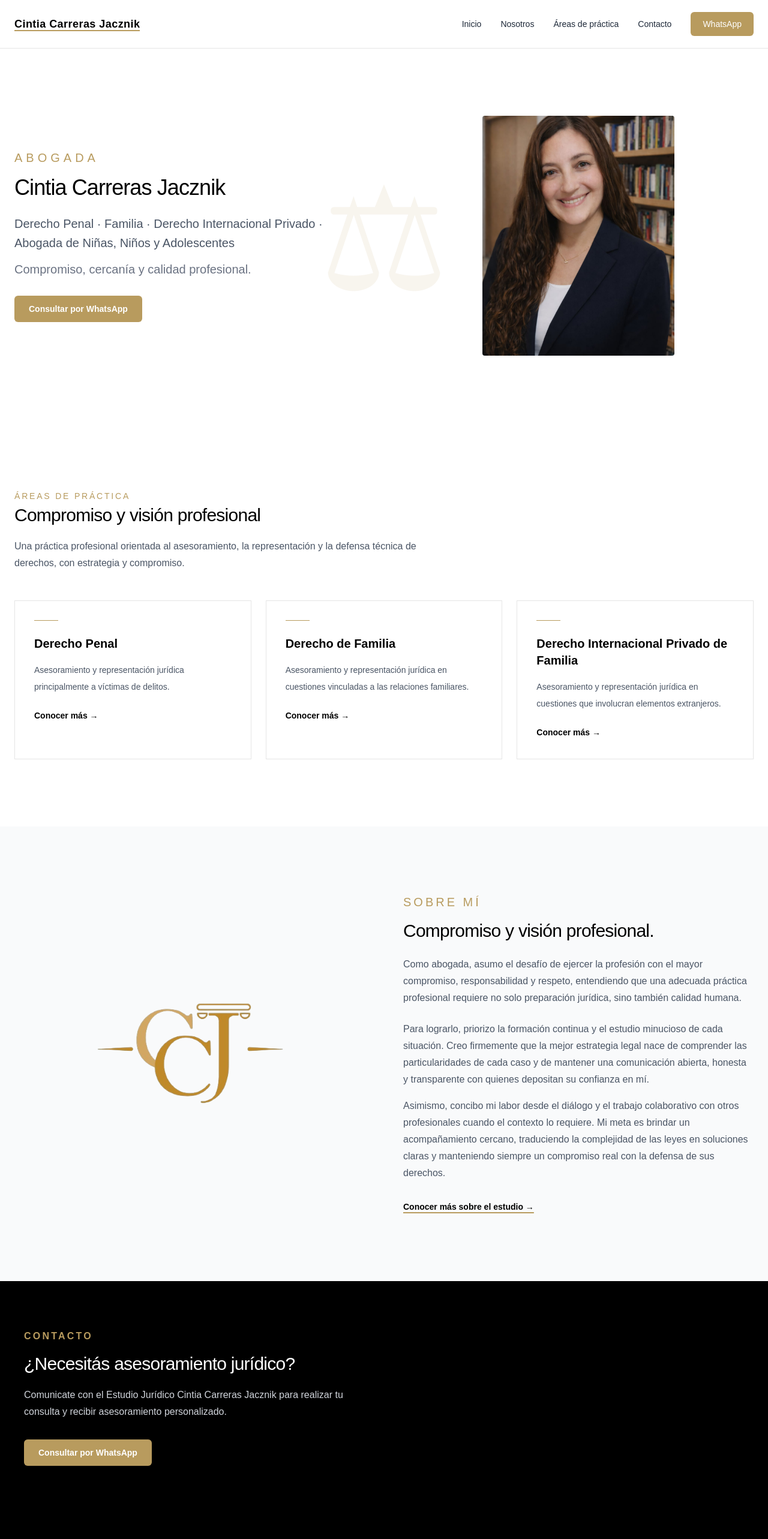
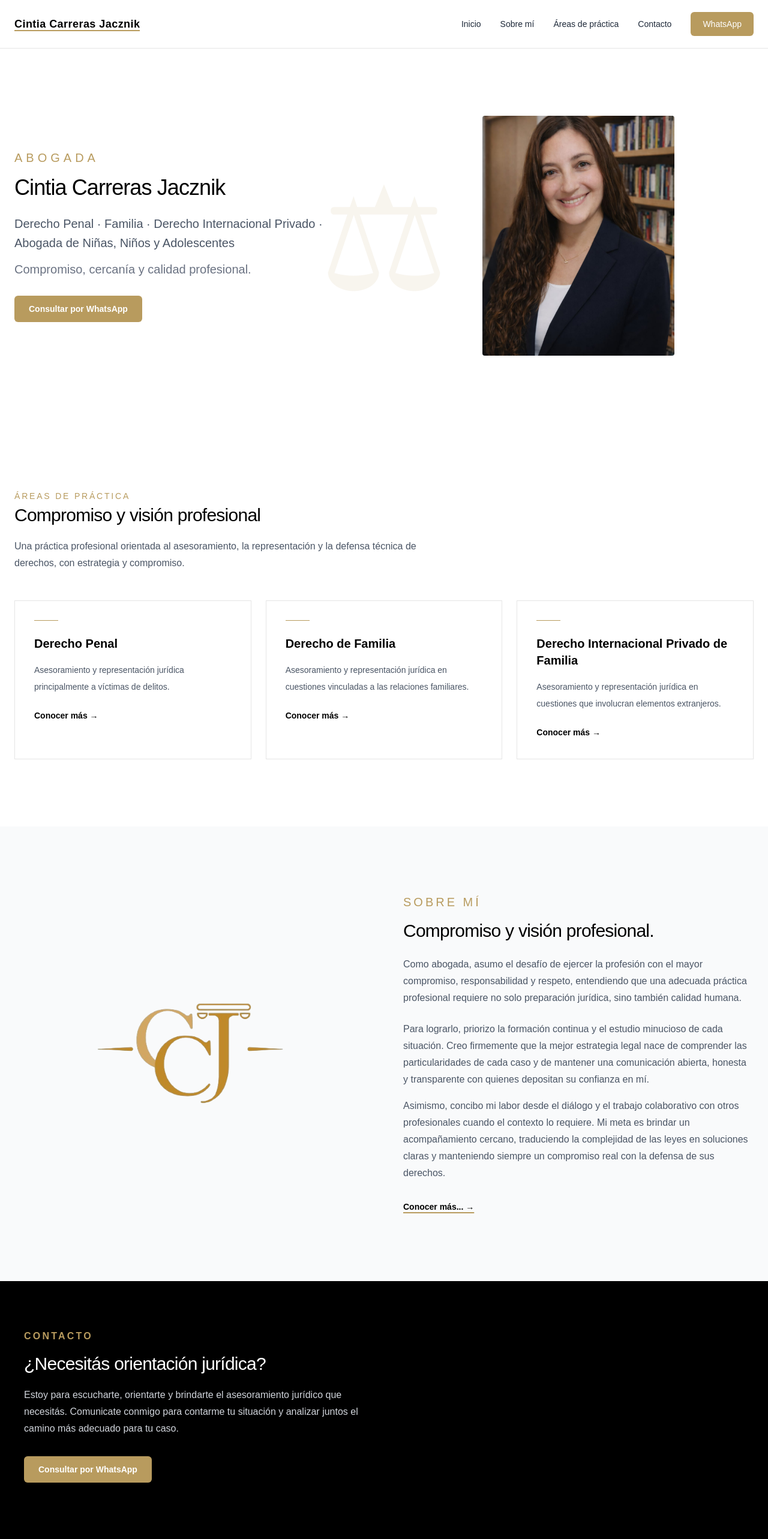
Before and after one commit to juancivardi/estudio-juridico-cintia-carreras, a Next.js app: page / in a window 1280 px wide. Shown: the top 2566 px of the page at 60% size. Built offline with nearby package versions, Linux system fonts and the light colour scheme.

Commit message:
Add some text

```diff
--- a/components/home/About.tsx
+++ b/components/home/About.tsx
@@ -52,7 +52,7 @@ export default function About() {
             href="/contacto"
             className="mt-8 inline-flex text-sm font-semibold text-black underline decoration-[#B89B5E] decoration-2 underline-offset-4 transition-colors hover:text-[#B89B5E]"
           >
-            Conocer más sobre el estudio →
+            Conocer más... →
           </a>
         </div>
 
--- a/components/home/ContactCTA.tsx
+++ b/components/home/ContactCTA.tsx
@@ -13,13 +13,11 @@ export default function ContactCTA() {
             </p>
 
             <h2 className="mt-4 text-4xl font-semi tracking-tight text-white sm:text-3xl">
-              ¿Necesitás asesoramiento jurídico?
+              ¿Necesitás orientación jurídica?
             </h2>
 
             <p className="mt-5 max-w-xl text-base leading-7 text-gray-300">
-              Comunicate con el Estudio Jurídico Cintia Carreras
-              Jacznik para realizar tu consulta y recibir
-              asesoramiento personalizado.
+              Estoy para escucharte, orientarte y brindarte el asesoramiento jurídico que necesitás. Comunicate conmigo para contarme tu situación y analizar juntos el camino más adecuado para tu caso.
             </p>
 
             <WhatsAppButton
--- a/components/layout/Navbar.tsx
+++ b/components/layout/Navbar.tsx
@@ -37,7 +37,7 @@ export default function Navbar() {
               href="/#estudio"
               className="text-sm text-gray-800 transition-colors hover:text-[#B89B5E]"
             >
-              Nosotros
+              Sobre mí
             </a>
 
             <a
```
